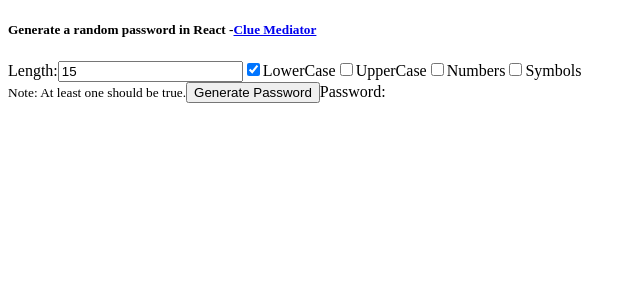
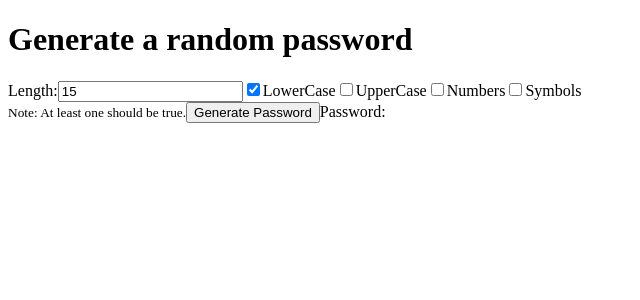
Before and after one commit to DenysPhV/random-password, a Next.js app: page / in a window 1280 px wide. Shown: the top 300 px of the page, without its empty margins (0-640 px from the left). Built offline with nearby package versions, Linux system fonts and the light colour scheme.

Commit message:
deploying

```diff
--- a/package.json
+++ b/package.json
@@ -16,6 +16,7 @@
   },
   "devDependencies": {
     "eslint": "7.32.0",
-    "eslint-config-next": "11.1.2"
+    "eslint-config-next": "11.1.2",
+    "eslint-plugin-react-hooks": "^4.2.0"
   }
 }
--- a/pages/index.js
+++ b/pages/index.js
@@ -1,6 +1,7 @@
+/* eslint-disable react-hooks/rules-of-hooks */
 import { useState } from 'react';
 import generator from 'generate-password';
-import styles from '../styles/Home.module.css';
+// import styles from '../styles/Home.module.css';
 
 const index = () => {
   const [password, setPassword] = useState('');
@@ -24,16 +25,7 @@ const index = () => {
   return (
     <>
       <div>
-        <h5>
-          Generate a random password in React -
-          <a
-            href="https://www.cluemediator.com/"
-            target="_blank"
-            rel="noopener noreferrer"
-          >
-            Clue Mediator
-          </a>
-        </h5>
+        <h1>Generate a random password</h1>
       </div>
 
       <label>
```
